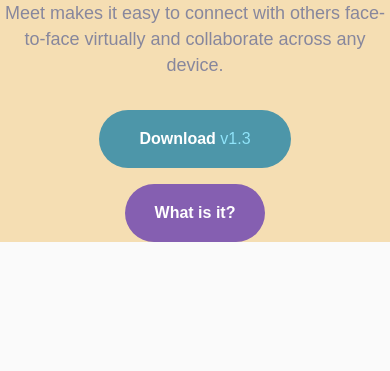
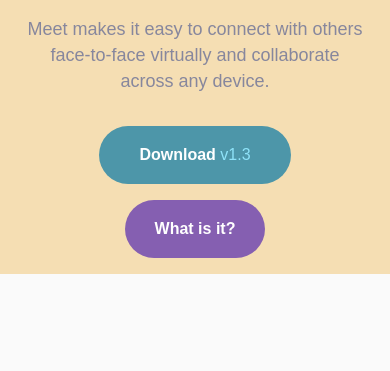
Before and after one commit to saurav-verma-01/Meet-landing-page, a website built with Vite: page index.html in a window 390 px wide. Shown: the part 473-844 px from the top of the page. Built offline with nearby package versions, Linux system fonts and the light colour scheme; a web font is replaced by a local one.

Commit message:
Hero section Completed

```diff
--- a/assets/css/section/hero.css
+++ b/assets/css/section/hero.css
@@ -21,6 +21,7 @@
   flex-direction: column;
   gap: 2rem;
   align-self: flex-end;
+  padding: 1rem;
 }
 
 .btn-container {
@@ -36,8 +37,6 @@
 
 .banner-content p {
   color: var(--grey);
-  font-size: 1.125rem;
-  line-height: 1.45;
 }
 
 .banner-desk-img {
--- a/assets/css/section/responsive.css
+++ b/assets/css/section/responsive.css
@@ -24,8 +24,9 @@
 
   .banner-content {
     background-color: wheat;
-    max-width: 32rem;
+    max-width: 36rem;
     justify-self: center;
+    padding: 1rem 2rem;
   }
 
   .body {
@@ -56,4 +57,7 @@
     font-size: 2.5rem;
     line-height: 1.1;
   }
+  .banner-content {
+    padding: 1rem 1.5rem;
+  }
 }
```
